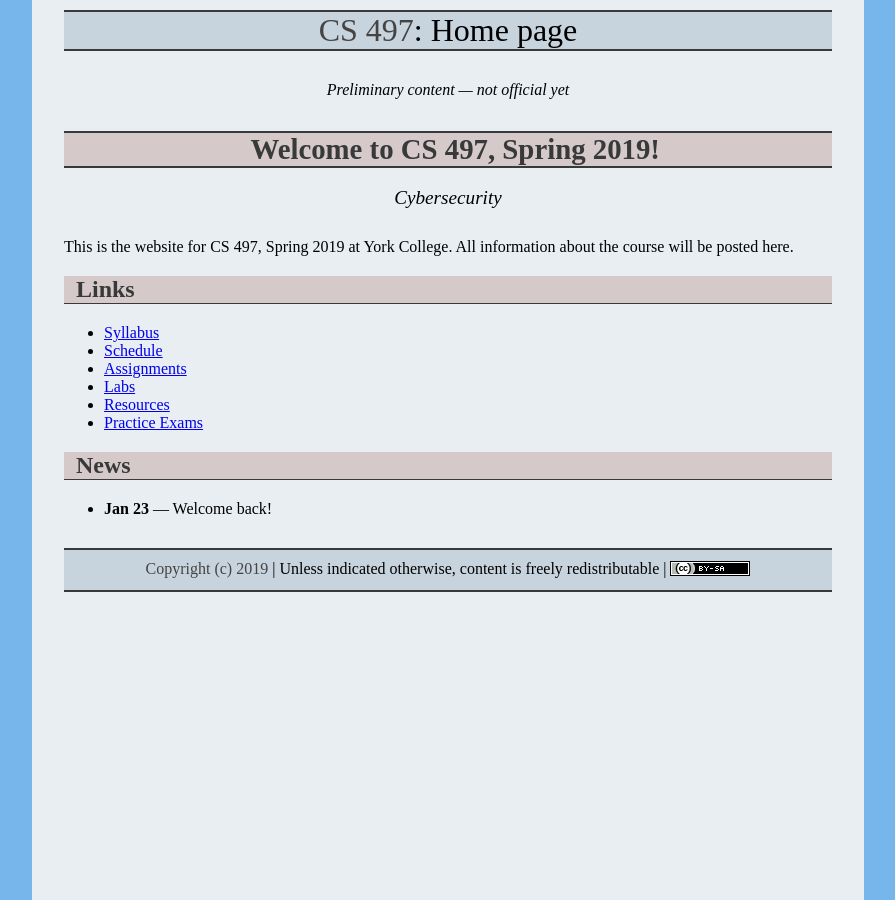
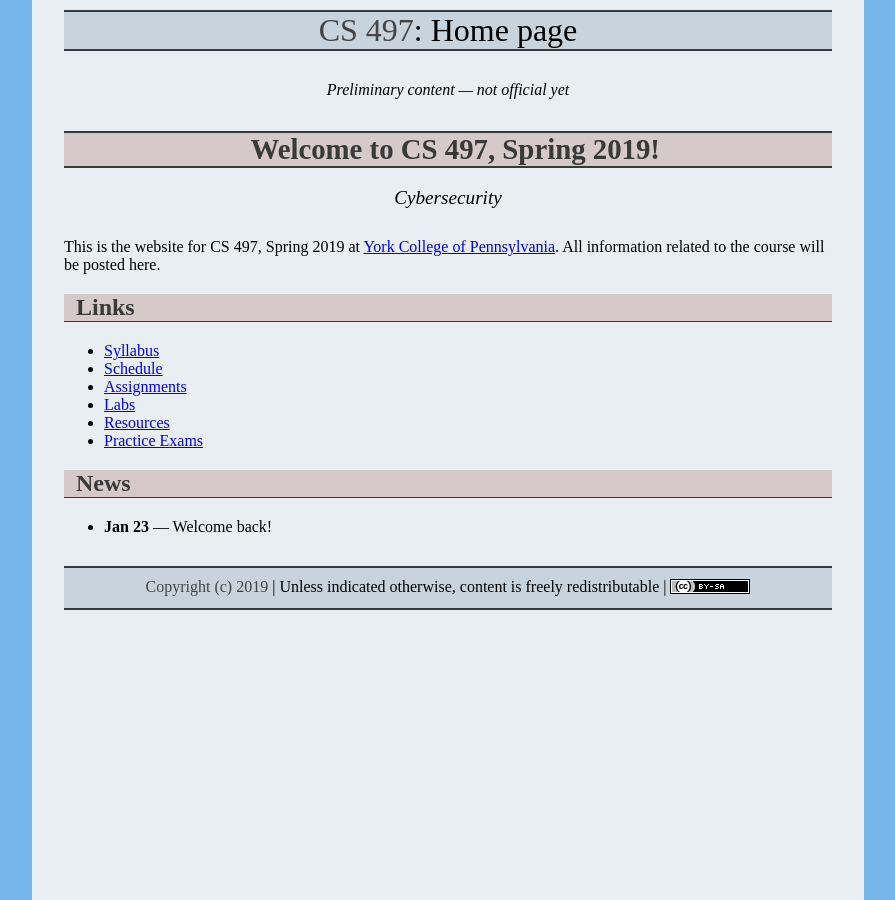
Before and after one commit to ycpcs/cs497-spring2019, a Jekyll site: the page built from index.md, in a window 1280 px wide. Shown: the whole page, without its empty margins (192-1087 px from the left). Built offline with Jekyll 4.4.1, drawn with Linux system fonts in a browser that asks for light colours.

Commit message:
Update index.md

```diff
--- a/index.md
+++ b/index.md
@@ -7,7 +8,8 @@ title: "Home page"
 
 <div id="subtitle">Cybersecurity</div>
 
-This is the website for CS 497, Spring 2019 at York College.  All information about the course will be posted here.
+This is the website for CS 497, Spring 2019 at [York College of Pennsylvania](http://www.ycp.edu).
+All information related to the course will be posted here.
 
 ## Links
 
```
Also changed, not shown: other parts of index.md (+1 -0 lines).
